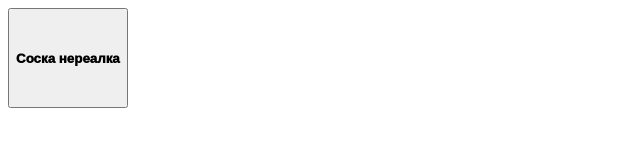
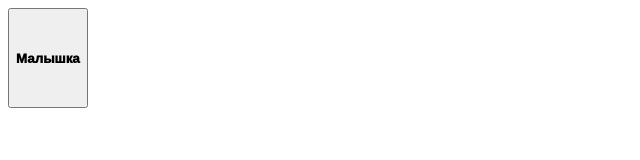
Before and after one commit to Shovgur/Soska, a plain HTML site: page index.html in a window 1280 px wide. Shown: the whole page, without its empty margins (0-640 px from the left). Drawn offline with Linux system fonts and the light colour scheme.

Commit message:
Update index.html

```diff
--- a/index.html
+++ b/index.html
@@ -9,7 +9,7 @@
 </head>
 <body>
    <form action="https://www.instagram.com/allinnnaa_/" target="_blank">
-    <button>Соска нереалка</button>
+    <button>Малышка</button>
     </form>
 </body>
 </html>
```
